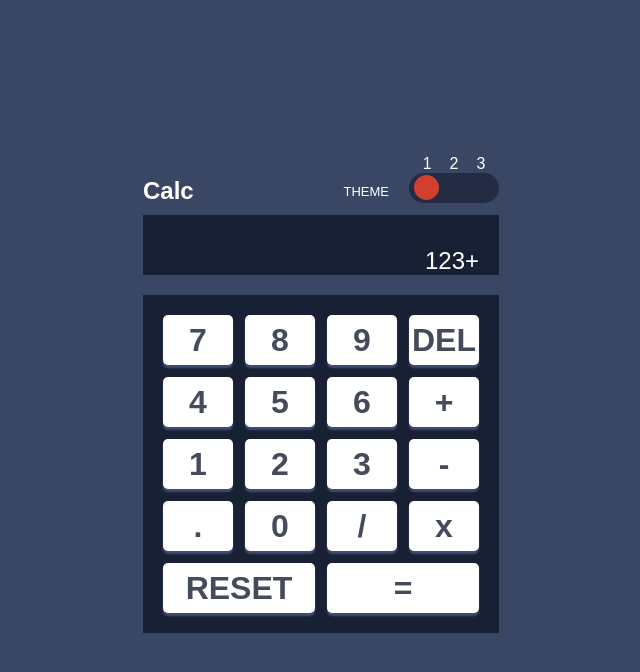
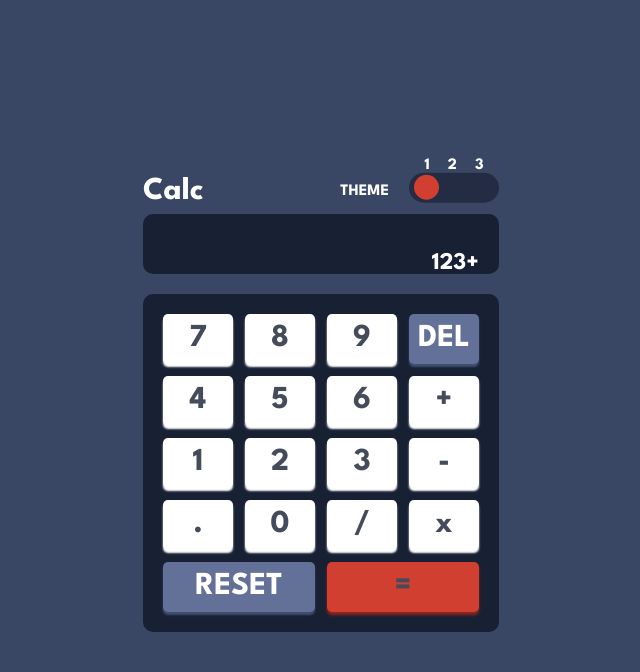
Before and after one commit to bestbrain06/calcaulator-app, a plain HTML site: page index.html in a window 1280 px wide. Shown: the whole page, without its empty margins (319-959 px from the left). Drawn offline with Linux system fonts and the light colour scheme.

Commit message:
link the google fonts to my files

```diff
--- a/css/style.css
+++ b/css/style.css
@@ -85,7 +85,7 @@ body:not(body.theme2, body.theme3) {
 }
 
 .calculator__head h1 {
-  font-size: 24px;
+  font-size: 32px;
   font-weight: 700;
 }
 
@@ -96,7 +96,7 @@ body:not(body.theme2, body.theme3) {
 }
 
 .theme h2 {
-  font-size: 13px;
+  font-size: 16px;
 }
 
 .toggle {
@@ -176,6 +176,7 @@ input[type="radio"] {
   font-size: 24px;
   padding-inline-end: 20px;
   overflow-x: hidden;
+  border-radius: 10px;
 }
 
 .calculator__buttons {
@@ -185,23 +186,48 @@ input[type="radio"] {
   grid-template-rows: repeat(5, 50px);
   background-color: var(--clr-screen);
   padding: 20px;
+  border-radius: 10px;
 }
 
 .calculator__buttons button {
   font-size: 32px;
   font-weight: 700;
   color: var(--clr-text);
-  background-color: var(--clr-key);
+  background-color: var(--clr-key-background-3);
   border: 0;
   border-radius: 5px;
   box-shadow: 0 3px 2px var(--clr-key-shadow);
+  cursor: pointer;
 }
 
 body:not(body.theme3) .calculator__buttons button {
   background-color: var(--clr-white);
+  box-shadow: 0 3px 2px var(--clr-white);
 }
 
-.calculator__buttons .reset {
+body:not(body.theme3) .calculator__buttons button.delete,
+body:not(body.theme3) .calculator__buttons button.reset {
+  background-color: var(--clr-key);
+  color: var(--clr-white);
+  box-shadow: 0 3px 2px var(--clr-key-shadow);
+}
+
+.calculator__buttons button.delete {
+  background-color: var(--clr-key);
+}
+
+body:not(body.theme3) .calculator__buttons button.equal-symbol {
+  background-color: var(--clr-key-toggle);
+  box-shadow: 0 3px 3px var(--clr-key-shadow-2);
+}
+
+.calculator__buttons button.equal-symbol {
+  background-color: var(--clr-key-background-2);
+  box-shadow: 0 3px 2px var(--clr-key-shadow-2);
+}
+
+.calculator__buttons button.reset {
+  background-color: var(--clr-key);
   grid-column: 1/3;
 }
 
--- a/index.html
+++ b/index.html
@@ -5,6 +5,12 @@
     <meta name="viewport" content="width=device-width, initial-scale=1.0" />
     <!-- displays site properly based on user's device -->
 
+    <link rel="preconnect" href="https://fonts.googleapis.com" />
+    <link rel="preconnect" href="https://fonts.gstatic.com" crossorigin />
+    <link
+      href="https://fonts.googleapis.com/css2?family=League+Spartan:wght@700&display=swap"
+      rel="stylesheet"
+    />
     <link
       rel="icon"
       type="image/png"
```
